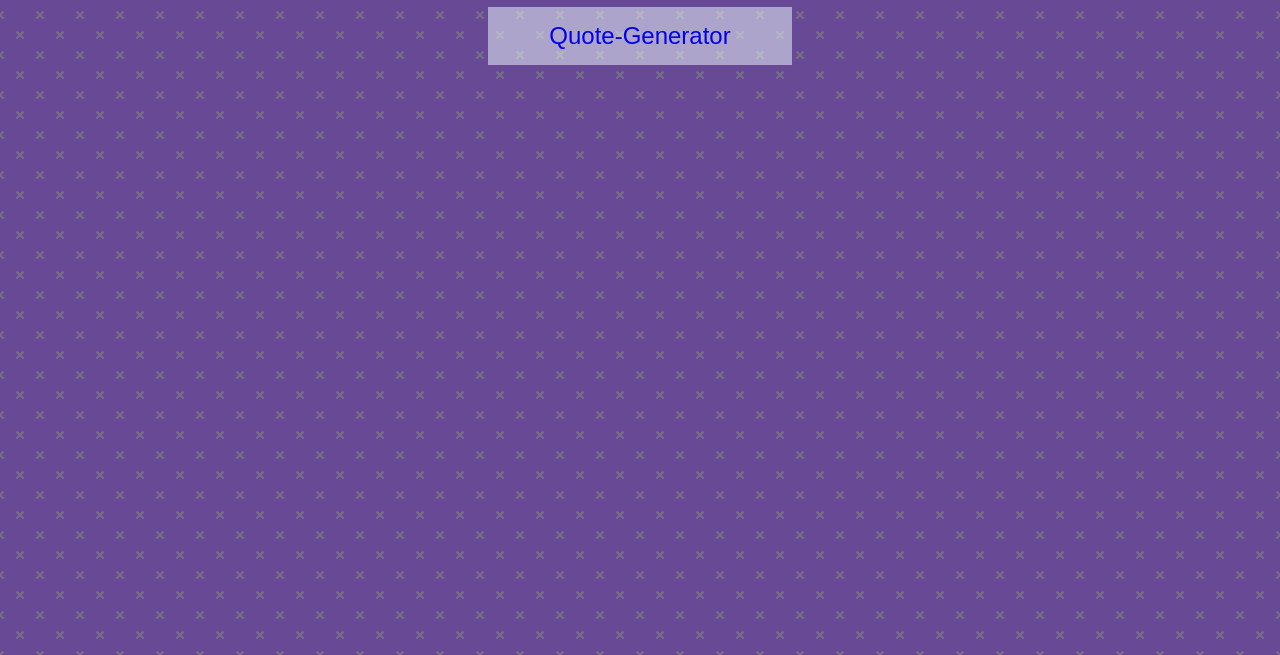
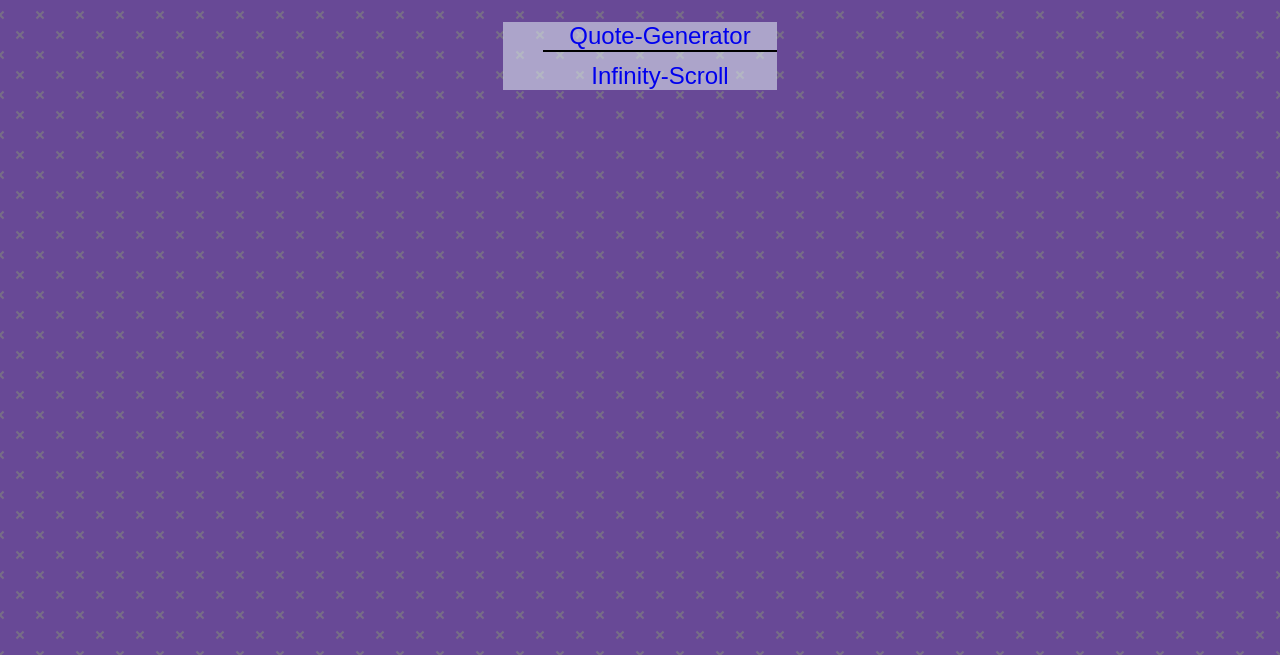
Before and after one commit to CodesWithAnkit/js-project, a plain HTML site: page index.html in a window 1280 px wide. Shown: the part 145-800 px from the top of the page. Drawn offline with Linux system fonts and the light colour scheme.

Commit message:
Some more projects

```diff
--- a/index.html
+++ b/index.html
@@ -28,7 +28,7 @@
         color: #fff;
       }
       ul {
-        padding: 15px;
+        margin: 15px;
         background-color: rgba(240, 255, 255, 0.5);
       }
       li {
@@ -38,9 +38,11 @@
         list-style: none;
         text-align: center;
         color: rgba(0, 0, 0, 0.856);
+        border-bottom: 2px solid black;
       }
       li:last-child {
         margin-bottom: 0px;
+        border-bottom: 0px;
       }
       a {
         text-decoration: none;
@@ -54,6 +56,9 @@
         <li>
           <a href="./quote-generator/index.html">Quote-Generator</a>
         </li>
+        <li>
+          <a href="./infinity-scroll/index.html">Infinity-Scroll</a>
+        </li>
       </ul>
     </div>
   </body>
```
Also changed, not shown: quote-generator/index.html (+1 -1 lines), 1 other file.
